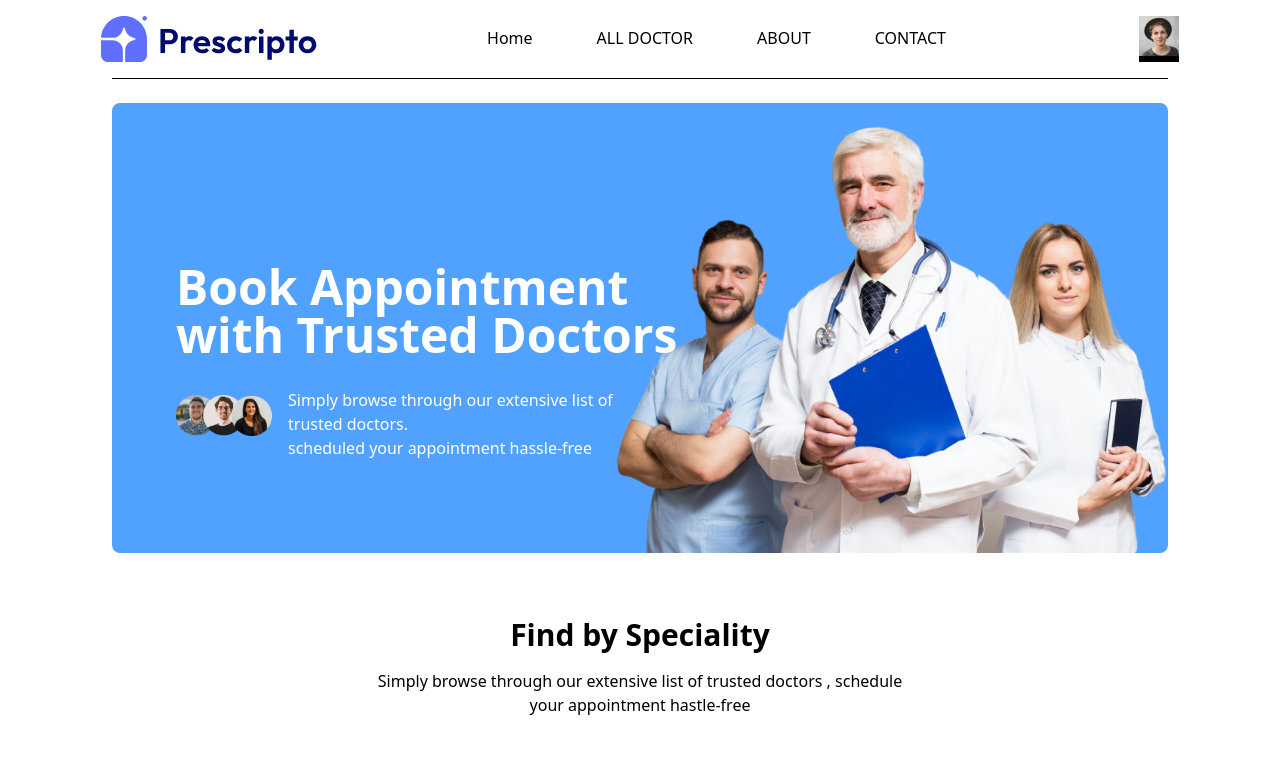
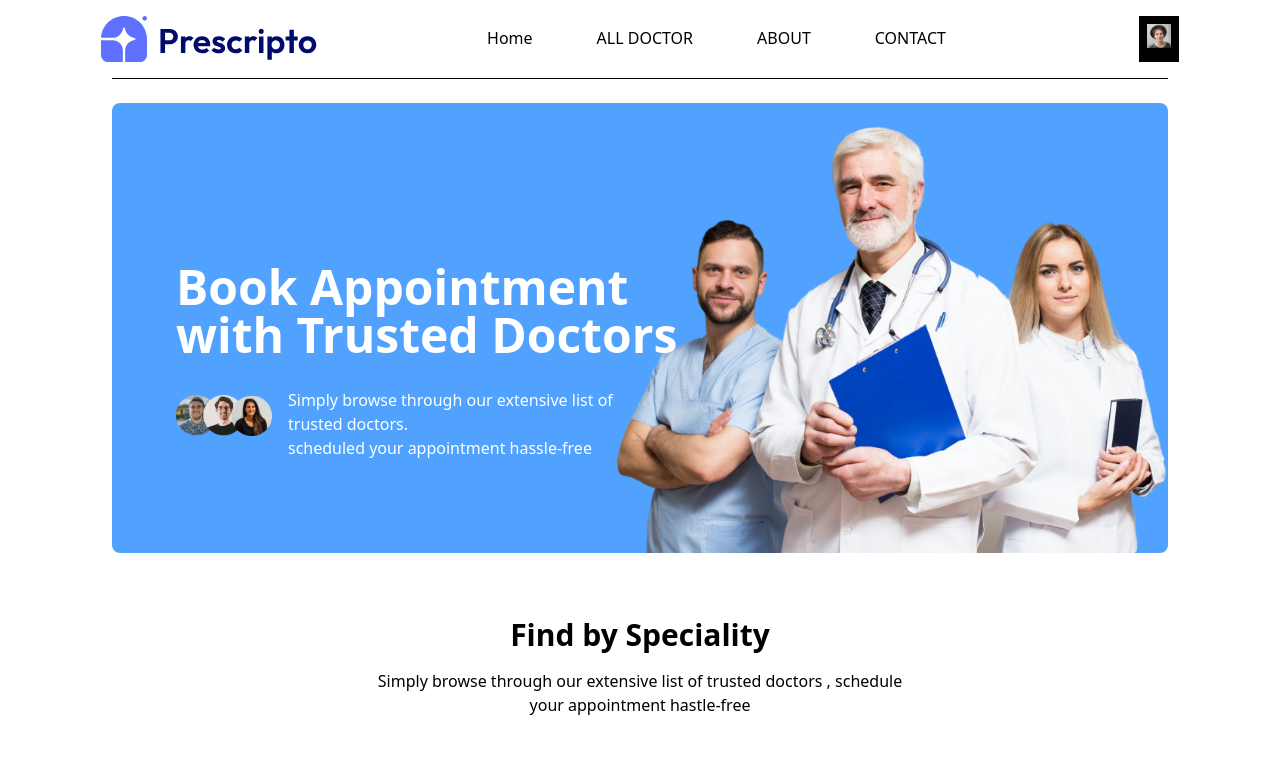
Before and after one commit to Mani-sh27/Prescripto, a React (Vite) app: page / in a window 1280 px wide. Shown: the top 763 px of the page. Built offline with nearby package versions, Linux system fonts and the light colour scheme.

Commit message:
auto commit

```diff
--- a/src/components/Navbar.jsx
+++ b/src/components/Navbar.jsx
@@ -29,7 +29,7 @@ const [token , setToken] = useState(true)
           </NavLink>
         </ul>
           {
-            token ? <div className='w-10 bg-black'><img src={assets.profile_pic} alt="" /></div>:<button className='me-20 bg-blue-400 rounded-full px-8 cursor-pointer '>Create Account</button>
+            token ? <div className='w-10 bg-black p-2'><img src={assets.profile_pic} alt="" /></div>:<button className='me-20 bg-blue-400 rounded-full px-8 cursor-pointer '>Create Account</button>
 
           }
 
```
